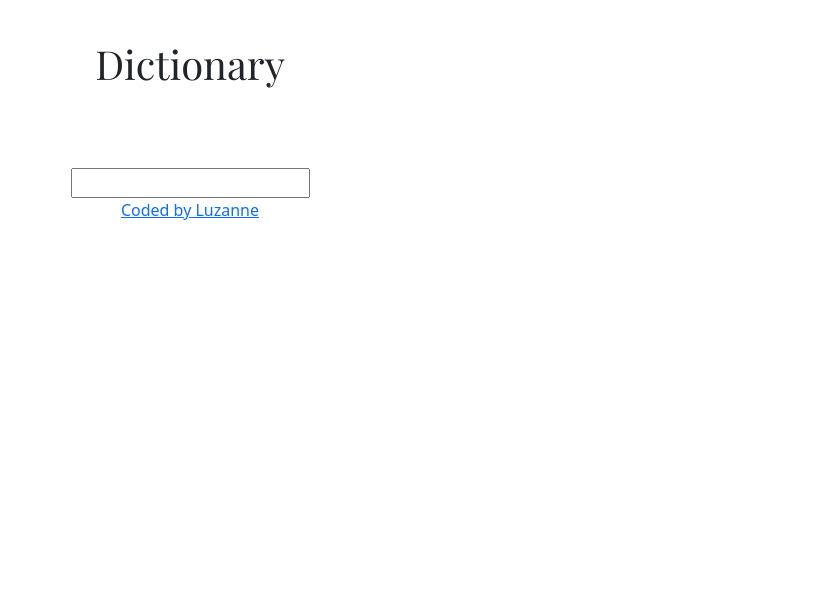
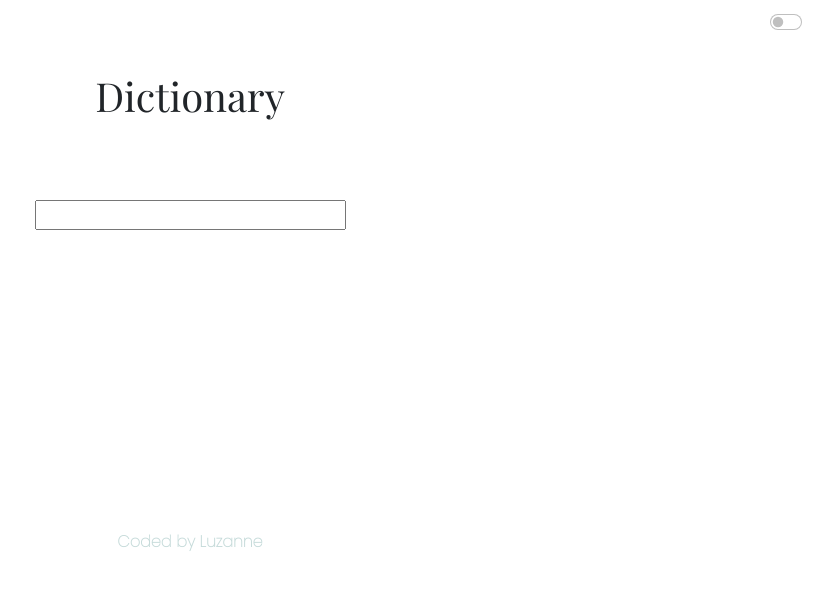
Before and after one commit to Luzanne-S/Dictionary-App, a React (Create React App) app: page / in a window 1280 px wide. Shown: the top 590 px of the page, without its empty margins (450-1280 px from the left). Built offline with nearby package versions, Linux system fonts and the light colour scheme.

Commit message:
Edited footer and updated css
CSS: form and footer

```diff
--- a/src/App.css
+++ b/src/App.css
@@ -1,11 +1,30 @@
 .App {
   text-align: center;
+  font-family: "Poppins", sans-serif;
+  font-weight: 800;
 }
 .text-footer {
   font-size: 10px;
 }
 h1 {
-  margin-top: 5vh;
+  margin-top: 9vh;
   margin-bottom: 2vh;
   font-family: "Playfair Display", serif;
 }
+.switch {
+  position: absolute;
+  top: 0;
+  padding-top: 10px;
+  right: 20px;
+}
+footer,
+a {
+  position: relative;
+  top: 150px;
+  width: 100%;
+  color: #c6dbda;
+  text-decoration: none;
+}
+a:hover {
+  color: black;
+}
--- a/src/App.js
+++ b/src/App.js
@@ -5,6 +5,14 @@ function App() {
   return (
     <div className="App">
       <div className="container">
+        <div class="form-check form-switch switch">
+          <input
+            class="form-check-input"
+            type="checkbox"
+            id="flexSwitchCheckDefault"
+          />
+          <label class="form-check-label" for="flexSwitchCheckDefault"></label>
+        </div>
         <header className="App-header">
           <h1>Dictionary</h1>
           <main>
@@ -12,8 +20,11 @@ function App() {
             <Dictionary />
           </main>
         </header>
-        <footer className="project-footer"><a href="https://github.com/Luzanne-S/Dictionary-App">Coded by Luzanne</a></footer>
-
+        <footer className="project-footer">
+          <a href="https://github.com/Luzanne-S/Dictionary-App">
+            Coded by Luzanne
+          </a>
+        </footer>
       </div>
     </div>
   );
```
